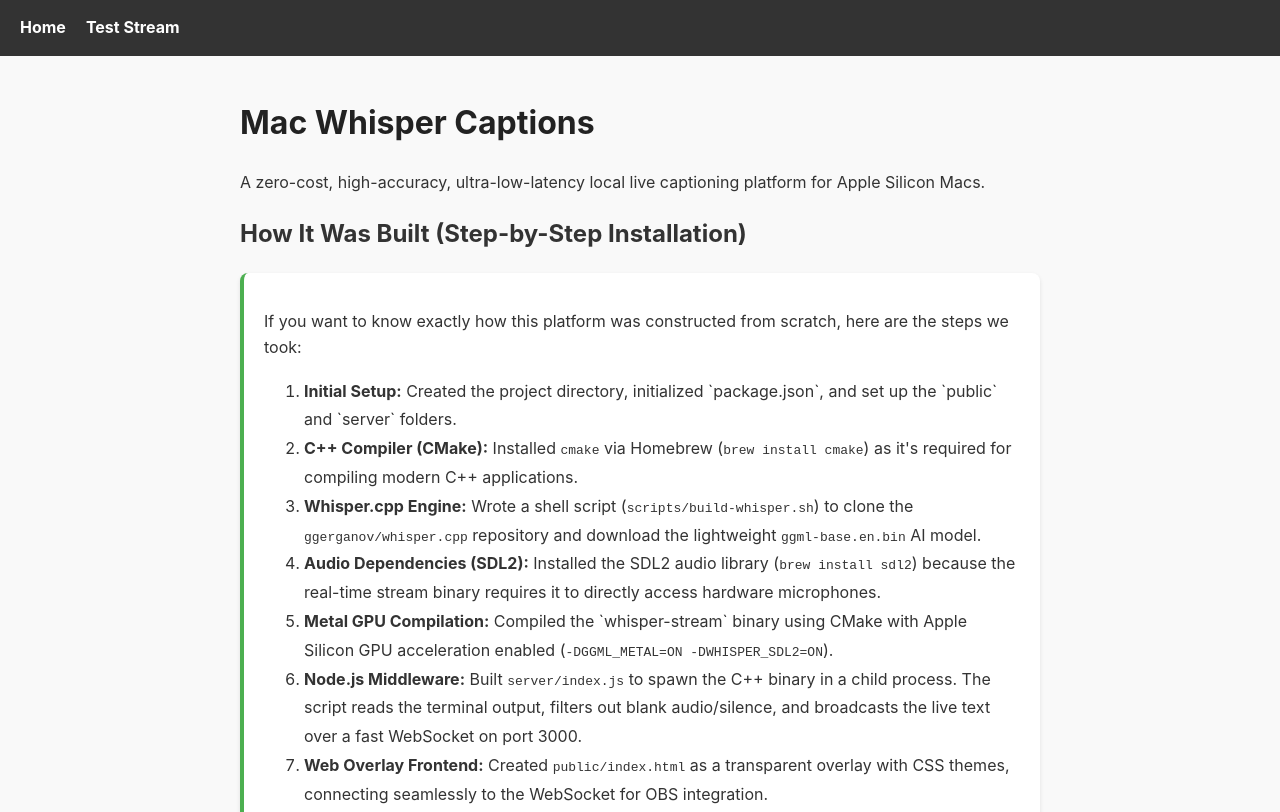
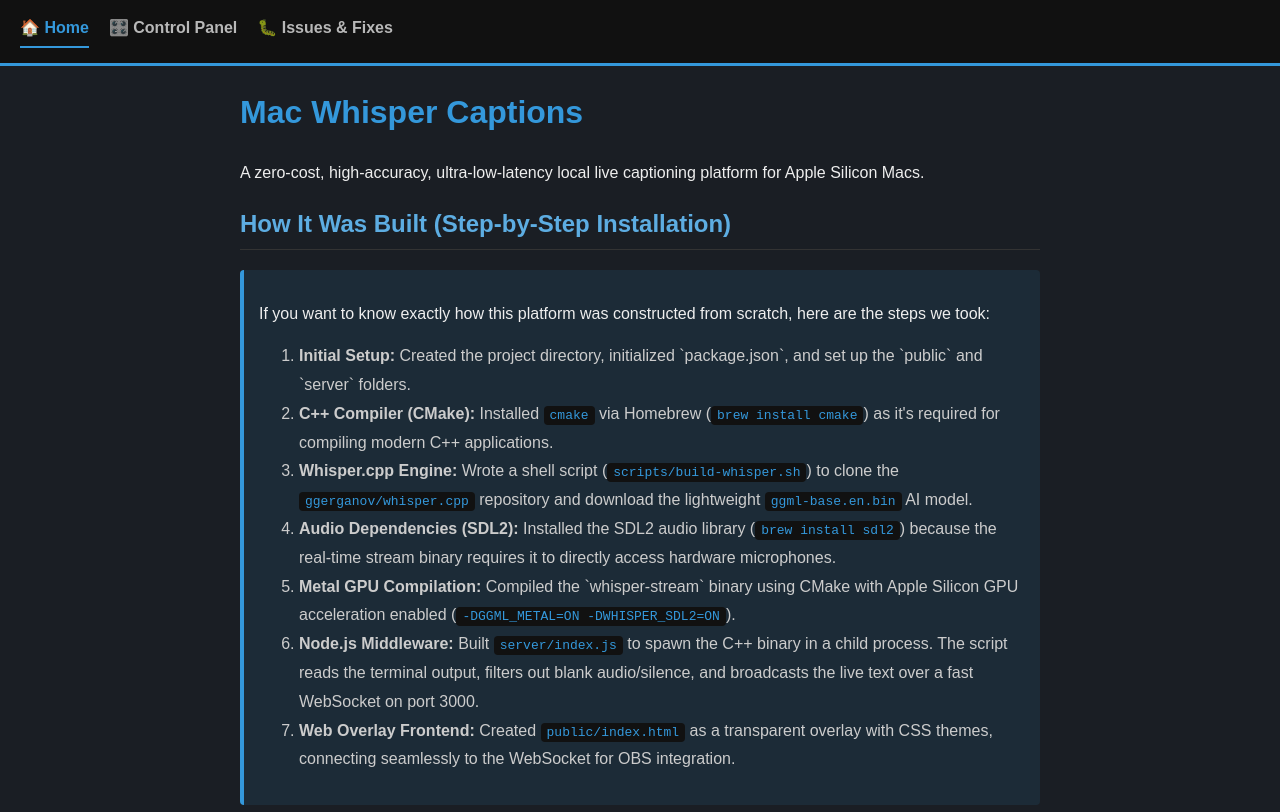
Before and after one commit to rifaterdemsahin/mac-whisper-captions, a website: page index.html in a window 1280 px wide. Shown: the top 812 px of the page. Drawn offline with Linux system fonts and the light colour scheme.

Commit message:
Synchronize navigation menus and implement distinct page color themes

```diff
--- a/index.html
+++ b/index.html
@@ -5,21 +5,24 @@
     <meta name="viewport" content="width=device-width, initial-scale=1.0">
     <title>Mac Whisper Captions</title>
     <style>
-        body { font-family: -apple-system, sans-serif; line-height: 1.6; margin: 0; padding: 0; background: #f9f9f9; color: #333;}
-        .nav { background: #333; padding: 15px 20px; display: flex; gap: 20px; }
-        .nav a { color: #fff; text-decoration: none; font-weight: bold; }
-        .nav a:hover { color: #4CAF50; }
-        .container { max-width: 800px; margin: 0 auto; padding: 20px; }
-        h1 { color: #222; }
-        pre { background: #e0e0e0; padding: 10px; border-radius: 5px; overflow-x: auto; }
-        code { font-family: monospace; }
-        .feature-list { margin-bottom: 20px; }
+        body { font-family: sans-serif; line-height: 1.6; background: #1a1e24; color: #eee; margin: 0; padding: 20px; }
+        .nav { background: #111; padding: 15px 20px; display: flex; gap: 20px; border-bottom: 3px solid #3498db; margin: -20px -20px 20px -20px;}
+        .nav a { color: #fff; text-decoration: none; font-weight: bold; opacity: 0.7; transition: 0.2s;}
+        .nav a:hover { opacity: 1; color: #3498db; }
+        .nav a.active { opacity: 1; color: #3498db; border-bottom: 2px solid #3498db; padding-bottom: 5px;}
+        .container { max-width: 800px; margin: 0 auto; }
+        h1 { color: #3498db; }
+        h2 { color: #5dade2; border-bottom: 1px solid #333; padding-bottom: 5px; }
+        .feature-list li { margin-bottom: 10px; }
+        code { background: #111; padding: 2px 6px; border-radius: 4px; font-family: monospace; color: #3498db; }
+        .alert { background: rgba(52, 152, 219, 0.1); padding: 15px; border-left: 4px solid #3498db; border-radius: 4px; margin: 20px 0; }
     </style>
 </head>
 <body>
     <div class="nav">
-        <a href="index.html">Home</a>
-        <a href="test.html">Test Stream</a>
+        <a href="index.html" class="active">🏠 Home</a>
+        <a href="test.html">🎛️ Control Panel</a>
+        <a href="issues.html">🐛 Issues & Fixes</a>
     </div>
 
     <div class="container">
@@ -27,9 +30,9 @@
         <p>A zero-cost, high-accuracy, ultra-low-latency local live captioning platform for Apple Silicon Macs.</p>
 
         <h2>How It Was Built (Step-by-Step Installation)</h2>
-        <div style="background: #fff; padding: 20px; border-radius: 8px; border-left: 4px solid #4CAF50; box-shadow: 0 2px 4px rgba(0,0,0,0.1); margin-bottom: 30px;">
-            <p>If you want to know exactly how this platform was constructed from scratch, here are the steps we took:</p>
-            <ol style="line-height: 1.8;">
+        <div class="alert">
+            <p style="color: #eee;">If you want to know exactly how this platform was constructed from scratch, here are the steps we took:</p>
+            <ol style="line-height: 1.8; color: #ccc;">
                 <li><strong>Initial Setup:</strong> Created the project directory, initialized `package.json`, and set up the `public` and `server` folders.</li>
                 <li><strong>C++ Compiler (CMake):</strong> Installed <code>cmake</code> via Homebrew (<code>brew install cmake</code>) as it's required for compiling modern C++ applications.</li>
                 <li><strong>Whisper.cpp Engine:</strong> Wrote a shell script (<code>scripts/build-whisper.sh</code>) to clone the <code>ggerganov/whisper.cpp</code> repository and download the lightweight <code>ggml-base.en.bin</code> AI model.</li>
```
Also changed, not shown: issues.html (+8 -7 lines), test.html (+11 -9 lines).
